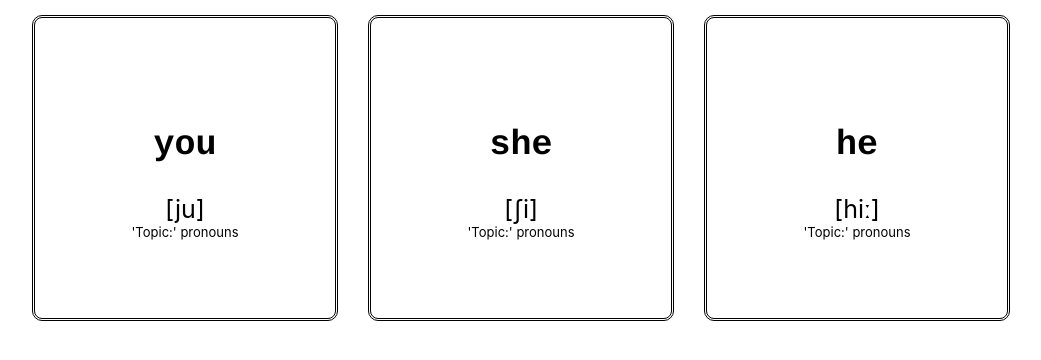
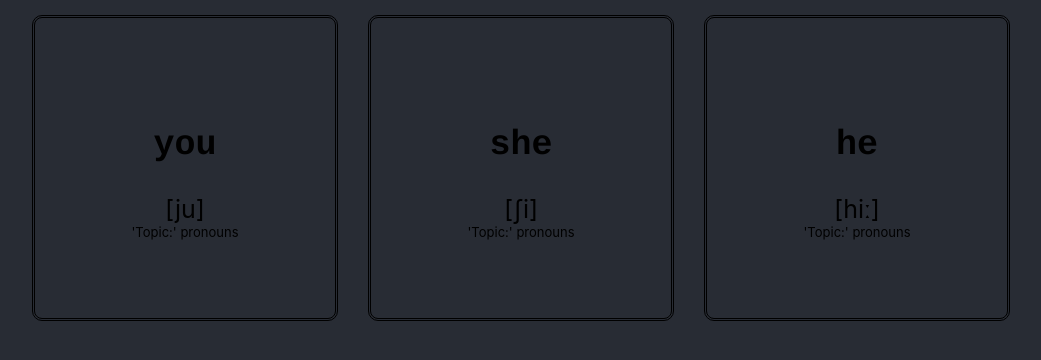
Before and after one commit to AnnaShp/words-and-cards, a React (Create React App) app: page / in a window 1280 px wide. Shown: the top 360 px of the page, without its empty margins (119-1160 px from the left). Built offline with nearby package versions, Linux system fonts and the light colour scheme.

Commit message:
add backgroun color to body

```diff
--- a/src/App.css
+++ b/src/App.css
@@ -4,6 +4,10 @@
   flex-direction: row;
   flex-wrap: wrap;
   justify-content: center;
+}
+
+body {
+  background-color: #282c34;
 }
 
 .App-logo {
```
